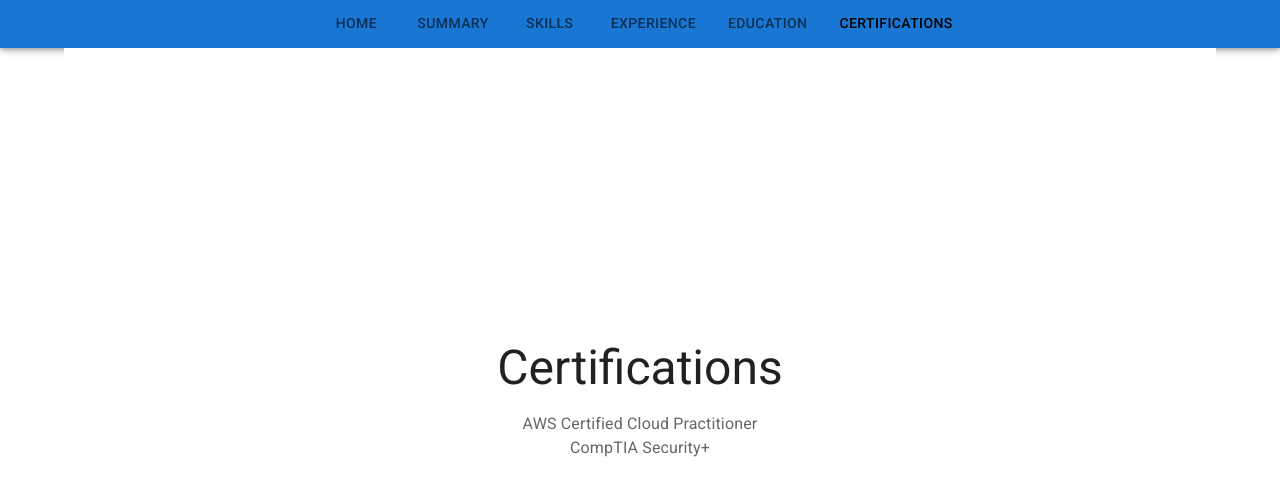
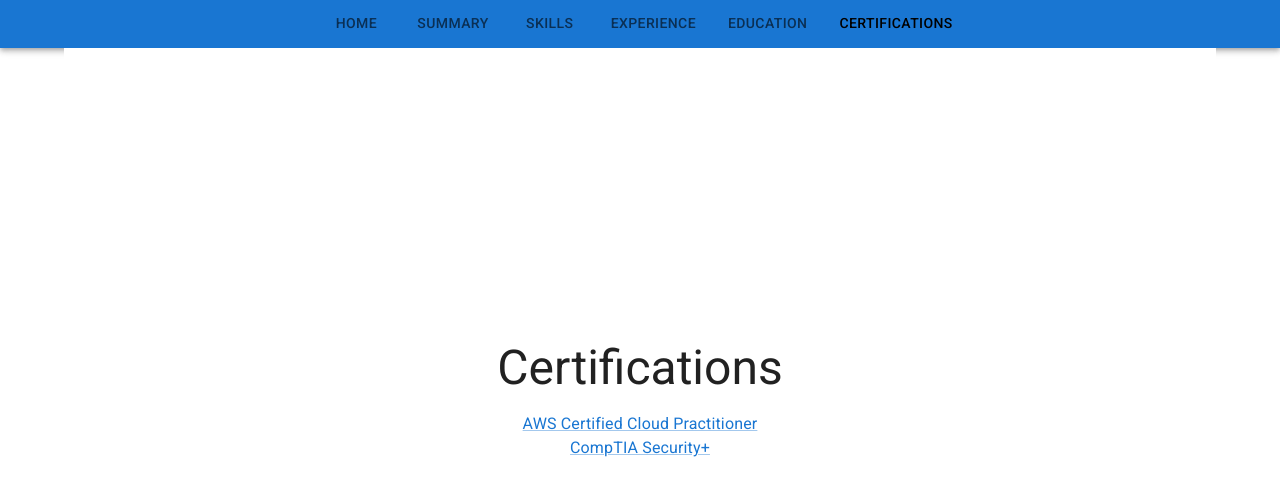
Before and after one commit to borban/orbansolutions, a React (Create React App) app: page / in a window 1280 px wide. Both pictures are taken after a click on the tab "CERTIFICATIONS". Shown: the top 496 px of the page. Built offline with nearby package versions, Linux system fonts and the light colour scheme.

Commit message:
Added links to Credly for certs

```diff
--- a/src/components/Certifications.js
+++ b/src/components/Certifications.js
@@ -4,6 +4,7 @@
 import Typography from "@mui/material/Typography";
 import Container from "@mui/material/Container";
 import { createTheme, ThemeProvider } from "@mui/material/styles";
+import Link from "@mui/material/Link";
 
 // TODO remove, this demo shouldn't need to reset the theme.
 const defaultTheme = createTheme();
@@ -40,9 +41,9 @@
               color="text.secondary"
               paragraph
             >
-              AWS Certified Cloud Practitioner
-              <br/>
-              CompTIA Security+
+              <Link href="https://www.credly.com/badges/2edc18c2-a8c5-46e7-a71a-8fcc1d8c05c0/public_url" target="new">AWS Certified Cloud Practitioner</Link>
+              <br />
+              <Link href="https://www.credly.com/badges/2c89a429-7ac2-407d-a05d-968f36fa5238/public_url" target="new">CompTIA Security+</Link>
             </Typography>
           </Container>
         </Box>
```
